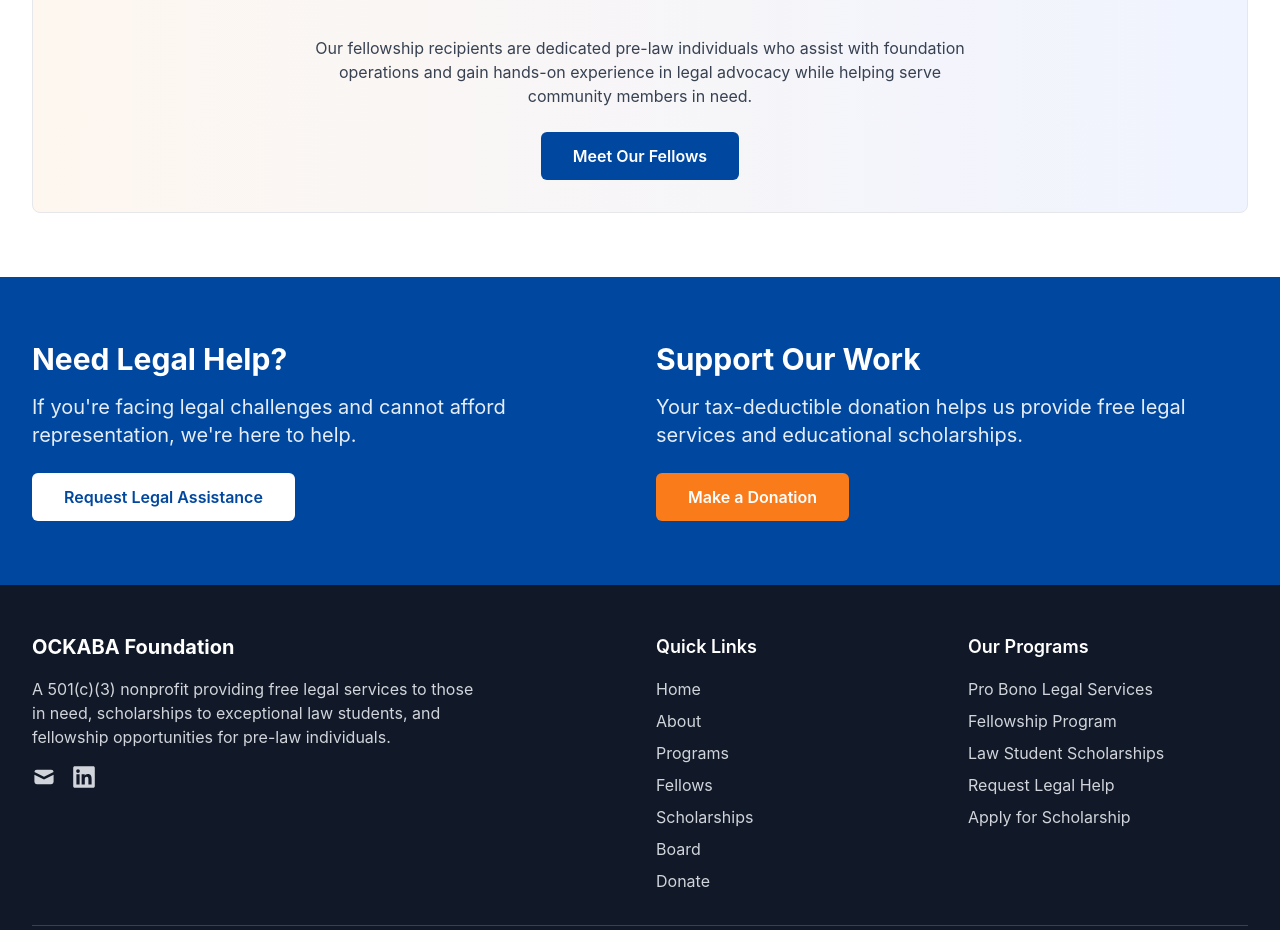
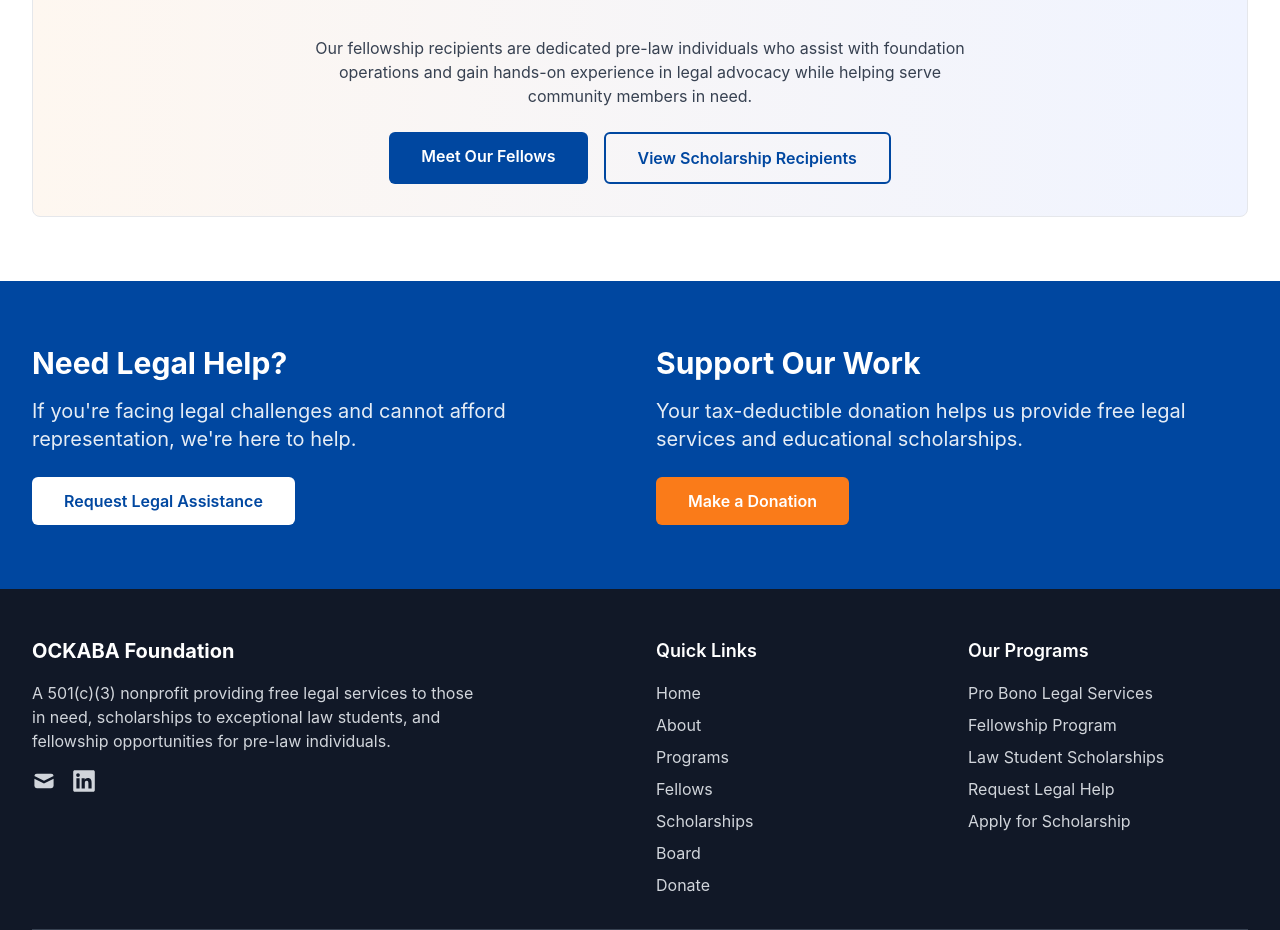
Before and after one commit to quadra2003/ockabaf, a Next.js app: page / in a window 1280 px wide. Shown: the part 1400-2330 px from the top of the page. Built offline with nearby package versions, Linux system fonts and the light colour scheme.

Commit message:
Update index.js

```diff
--- a/pages/index.js
+++ b/pages/index.js
@@ -116,12 +116,20 @@ export default function Home() {
               Our fellowship recipients are dedicated pre-law individuals who assist with foundation operations and gain hands-on experience in legal advocacy while helping serve community members in need.
             </p>
 
+            <div className="flex flex-col sm:flex-row gap-4 justify-center">
               <Link
                 href="/fellows"
                 className="bg-primary-600 text-white px-8 py-3 rounded-md font-semibold hover:bg-primary-700 transition-colors inline-block"
               >
                 Meet Our Fellows
               </Link>
+              <Link
+                href="/scholarships"
+                className="border-2 border-primary-600 text-primary-600 px-8 py-3 rounded-md font-semibold hover:bg-primary-50 transition-colors inline-block"
+              >
+                View Scholarship Recipients
+              </Link>
+            </div>
           </div>
         </div>
       </section>
```
Lines whose indentation alone changed are shown as unchanged.
